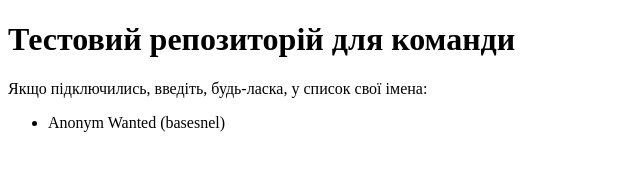
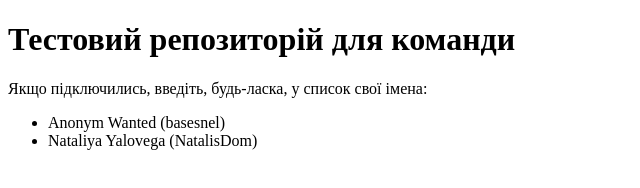
Before and after one commit to basesnel/team-test, a plain HTML site: page index.html in a window 1280 px wide. Shown: the whole page, without its empty margins (0-640 px from the left). Drawn offline with Linux system fonts and the light colour scheme.

Commit message:
add index html file

```diff
--- a/index.html
+++ b/index.html
@@ -11,6 +11,7 @@
     <p>Якщо підключились, введіть, будь-ласка, у список свої імена:</p>
     <ul>
       <li>Anonym Wanted (basesnel)</li>
+      <li>Nataliya Yalovega (NatalisDom)</li>
     </ul>
   </body>
 </html>
```
